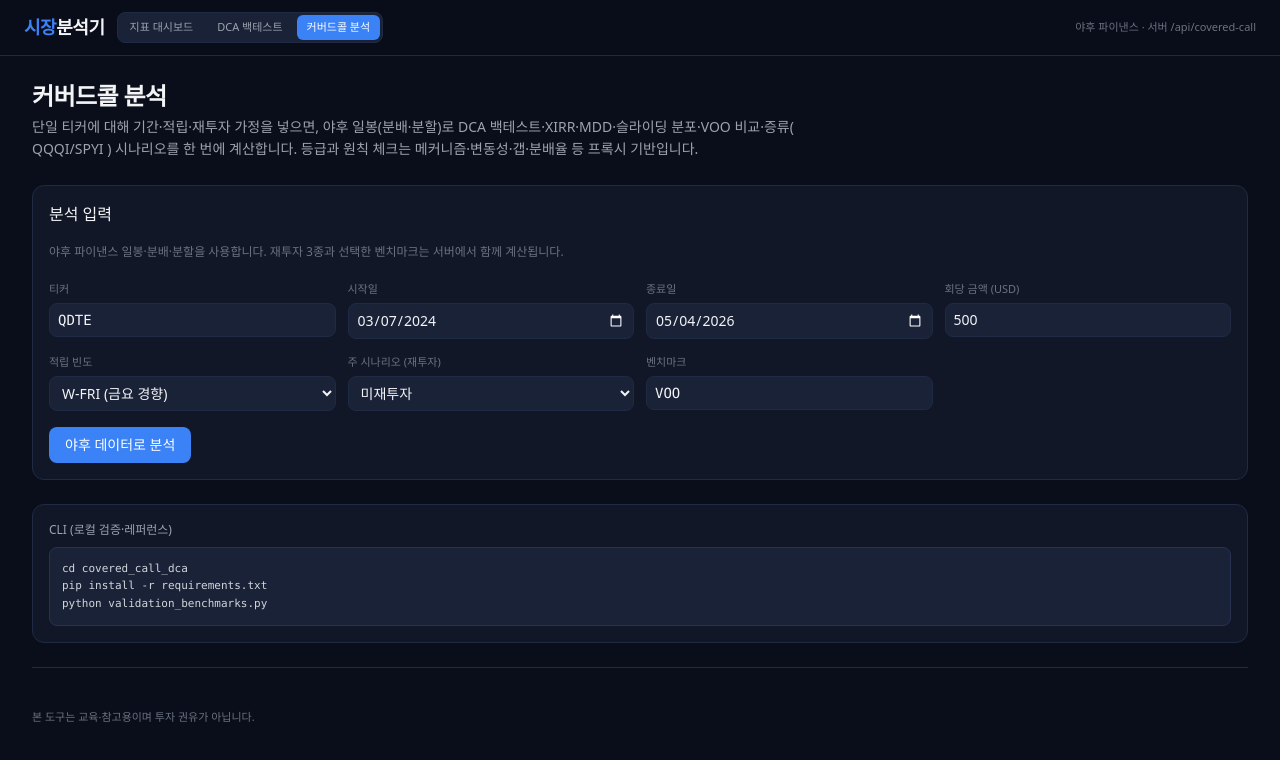
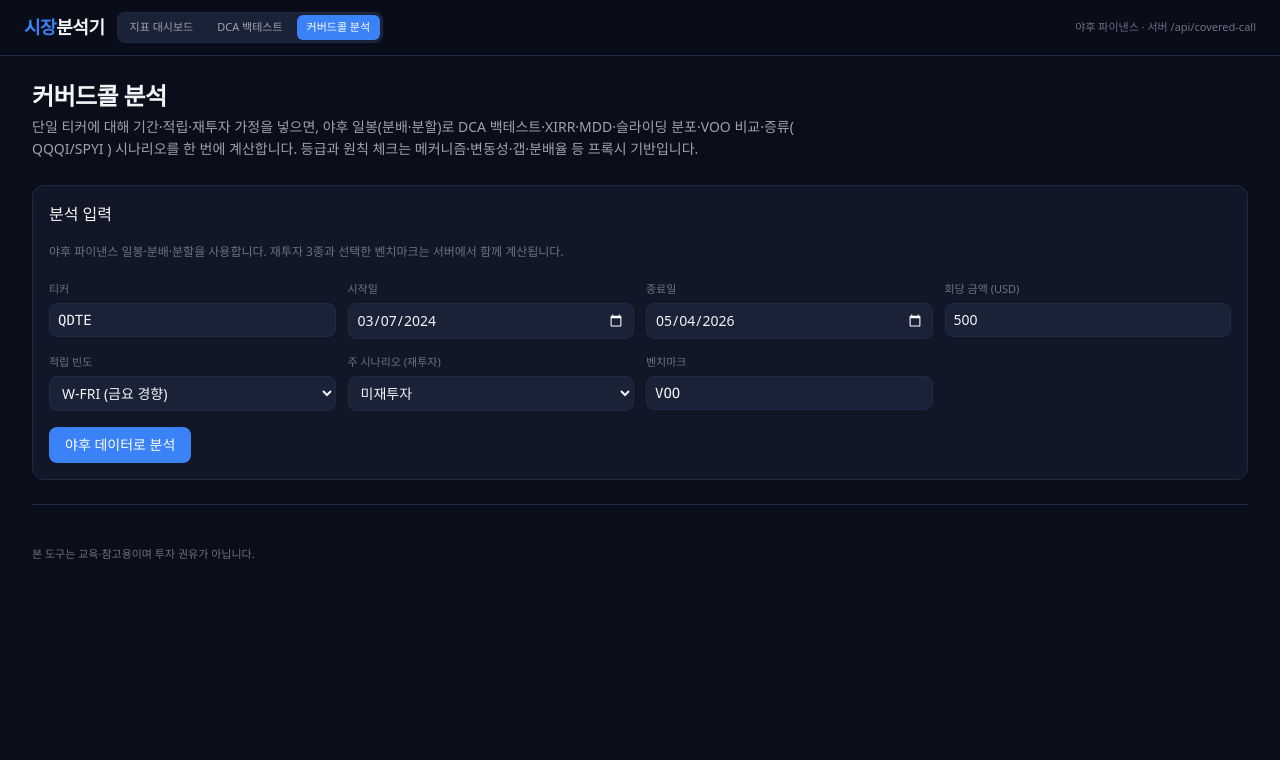
Before and after one commit to aedws/Trading_View, a Next.js app: page /covered-call in a window 1280 px wide. Shown: the top 760 px of the page. Built offline with nearby package versions, Linux system fonts and the light colour scheme.

Commit message:
revert-cc-principle-ref-remove-cli-docs-section

```diff
--- a/app/covered-call/page.tsx
+++ b/app/covered-call/page.tsx
@@ -6,7 +6,7 @@ import MainNav from "@/components/MainNav";
 export const metadata = {
   title: "커버드콜 분석 — 시장분석기",
   description:
-    "야후 DCA·IRR·MDD·VOO 벤치·3종 재투자·원칙 기반 등급. 로컬 Python covered_call_dca/ 도 병행 가능.",
+    "야후 DCA·IRR·MDD·벤치마크 비교·3종 재투자·원칙 기반 등급.",
 };
 
 export default function CoveredCallPage() {
@@ -39,15 +39,6 @@ export default function CoveredCallPage() {
 
         <CoveredCallAnalyzer />
 
-        <section className="rounded-xl border border-border bg-bg-card p-4 text-[12px] text-gray-500 space-y-2">
-          <p className="font-medium text-gray-400">CLI (로컬 검증·레퍼런스)</p>
-          <pre className="text-[11px] leading-relaxed overflow-x-auto p-3 rounded-lg bg-bg-soft border border-border-soft text-gray-300">
-            {`cd covered_call_dca
-pip install -r requirements.txt
-python validation_benchmarks.py`}
-          </pre>
-        </section>
-
         <footer className="pt-10 pb-16 border-t border-border text-[11px] text-gray-500 leading-relaxed">
           본 도구는 교육·참고용이며 투자 권유가 아닙니다.
         </footer>
```
